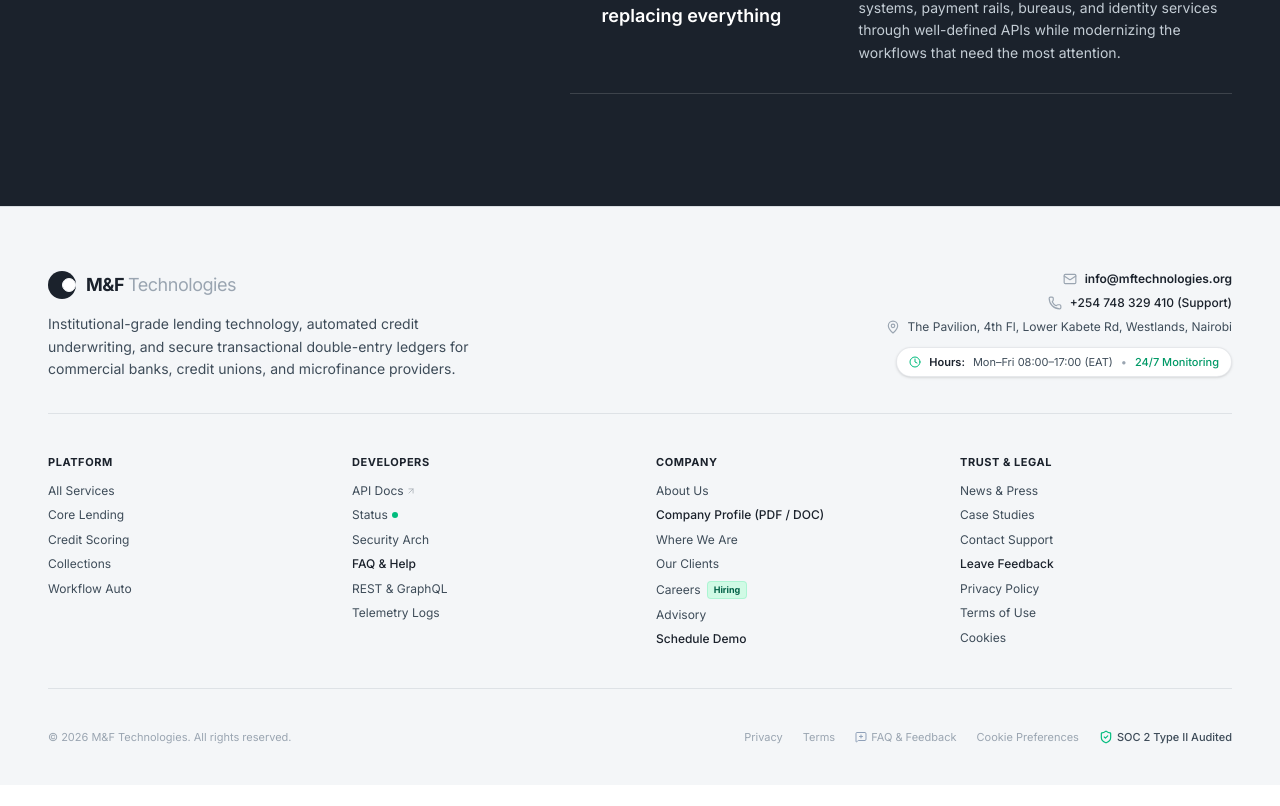
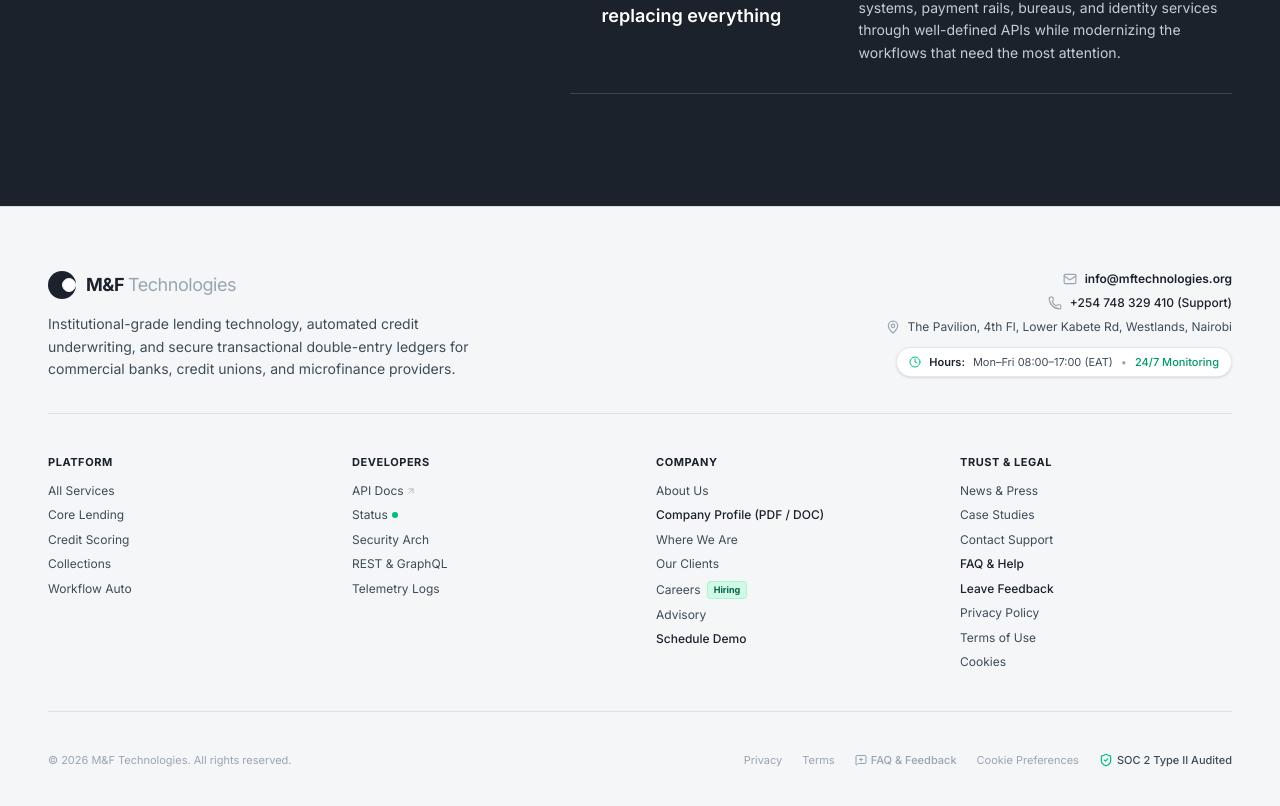
Before and after one commit to MuthamiM/M-F, a Next.js app in the folder frontend/: page / in a window 1280 px wide. Shown: the part 6926-7732 px from the top of the page. Before the commit the page ends 7711 px from the top, so only its background shows below. Built offline with nearby package versions, Linux system fonts and the light colour scheme.

Commit message:
fix(footer): add FAQ & Help link to 4th footer column Trust & Legal and wire popup triggers

```diff
--- a/frontend/src/features/landing/components/Footer.tsx
+++ b/frontend/src/features/landing/components/Footer.tsx
@@ -129,15 +129,6 @@
                 </Link>
               </li>
               <li>
-                <button
-                  type="button"
-                  onClick={() => window.dispatchEvent(new CustomEvent("open_faq_window", { detail: { tab: "questions" } }))}
-                  className="hover:text-graphite transition-colors block text-left break-words font-medium text-graphite cursor-pointer"
-                >
-                  FAQ &amp; Help
-                </button>
-              </li>
-              <li>
                 <Link href="/docs" className="hover:text-graphite transition-colors block break-words">
                   REST &amp; GraphQL
                 </Link>
@@ -219,6 +210,18 @@
                 </Link>
               </li>
               <li>
+                <Link
+                  href="/faq"
+                  onClick={(e) => {
+                    e.preventDefault();
+                    window.dispatchEvent(new CustomEvent("open_faq_window", { detail: { tab: "questions" } }));
+                  }}
+                  className="hover:text-graphite transition-colors block break-words font-medium text-graphite"
+                >
+                  FAQ &amp; Help
+                </Link>
+              </li>
+              <li>
                 <button
                   type="button"
                   onClick={() => window.dispatchEvent(new CustomEvent("open_faq_window", { detail: { tab: "feedback" } }))}
@@ -264,14 +267,17 @@
             <Link href="/terms" className="hover:text-graphite transition-colors">
               Terms
             </Link>
-            <button
-              type="button"
-              onClick={() => window.dispatchEvent(new CustomEvent("open_faq_window"))}
-              className="hover:text-graphite transition-colors cursor-pointer inline-flex items-center gap-1"
+            <Link
+              href="/faq"
+              onClick={(e) => {
+                e.preventDefault();
+                window.dispatchEvent(new CustomEvent("open_faq_window"));
+              }}
+              className="hover:text-graphite transition-colors cursor-pointer inline-flex items-center gap-1 font-medium"
             >
               <MessageSquarePlus className="h-3 w-3 text-slate-400 shrink-0" />
               <span>FAQ &amp; Feedback</span>
-            </button>
+            </Link>
             <button
               type="button"
               onClick={() => window.dispatchEvent(new CustomEvent("open_cookie_preferences"))}
```
